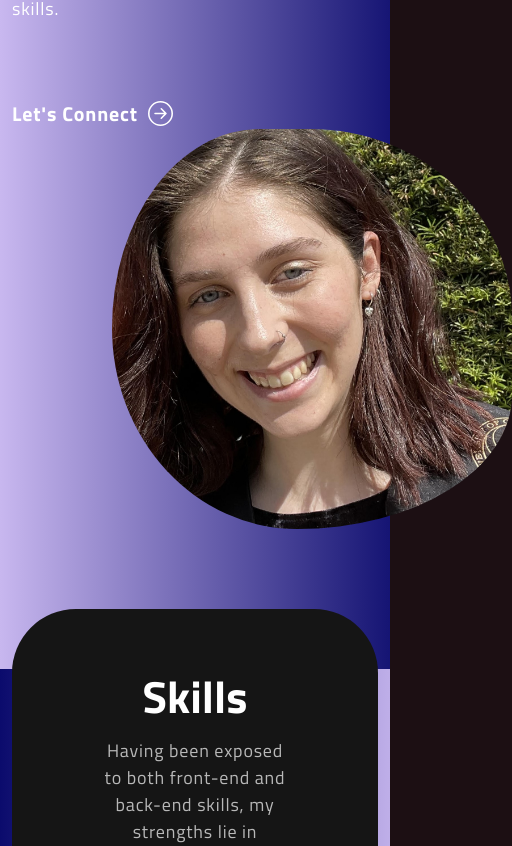
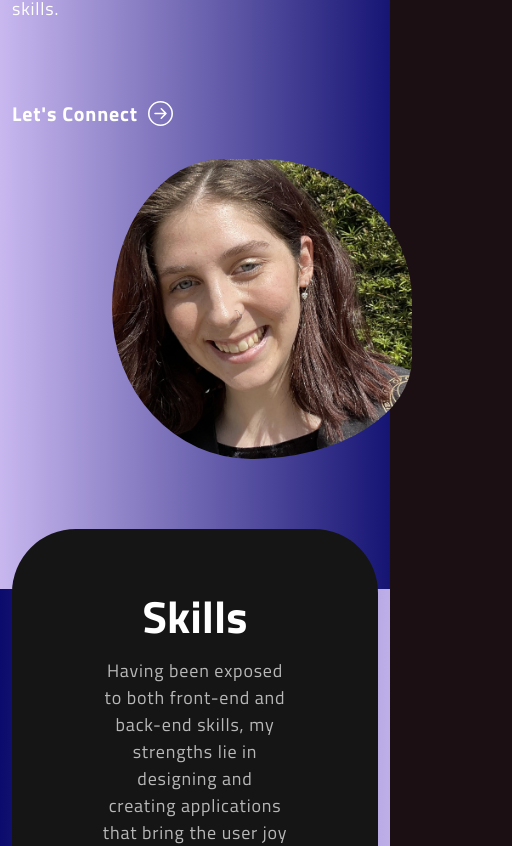
Before and after one commit to BethanyProctor/personal-portfolio, a React (Vite) app: page / in a window 390 px wide. Shown: the part 799-1645 px from the top of the page, 512 px wide, since content can reach past the window. Built offline with nearby package versions, Linux system fonts and the light colour scheme.

Commit message:
added media queries for images with animations

```diff
--- a/src/App.css
+++ b/src/App.css
@@ -298,6 +298,31 @@ nav.navbar .navbar-toggler[aria-expanded="true"] .navbar-toggler-icon {
   }
 }
 
+@media screen and (max-width: 1100px) {
+  .banner-img {
+    width: 300px;
+    height: 300px;
+    margin: 0 50px 0 100px;
+  }
+}
+
+@media screen and (max-width: 930px) {
+  .banner-img {
+    margin: 30px 0 30px 90px;
+  }
+}
+
+@media screen and (max-width: 860px) {
+  .banner-img {
+    margin: 30px 0 30px 70px;
+  }
+}
+
+@media screen and (max-width: 767px) {
+  .banner-img {
+    margin: 30px 0px 30px 100px;
+  }
+}
 
 /* Skills CSS */
 .skill {
@@ -442,7 +467,6 @@ nav.navbar .navbar-toggler[aria-expanded="true"] .navbar-toggler-icon {
 /* Contact Page CSS */
 .contact img {
   animation: updown 3s linear infinite;
-  width: 400px;
   width: 92%;
   height: 351px;
 }
@@ -527,6 +551,17 @@ nav.navbar .navbar-toggler[aria-expanded="true"] .navbar-toggler-icon {
   width: 100%;
 }
 
+@media screen and (max-width: 990px) {
+  .contact img {
+    padding-right: 40px;
+  }
+}
+@media screen and (max-width: 770px) {
+  .contact img {
+    padding: 0 0 20px 40px;
+  }
+}
+
 /* Footer CSS */
 .footer {
   background-color: #1C0F13;
```
